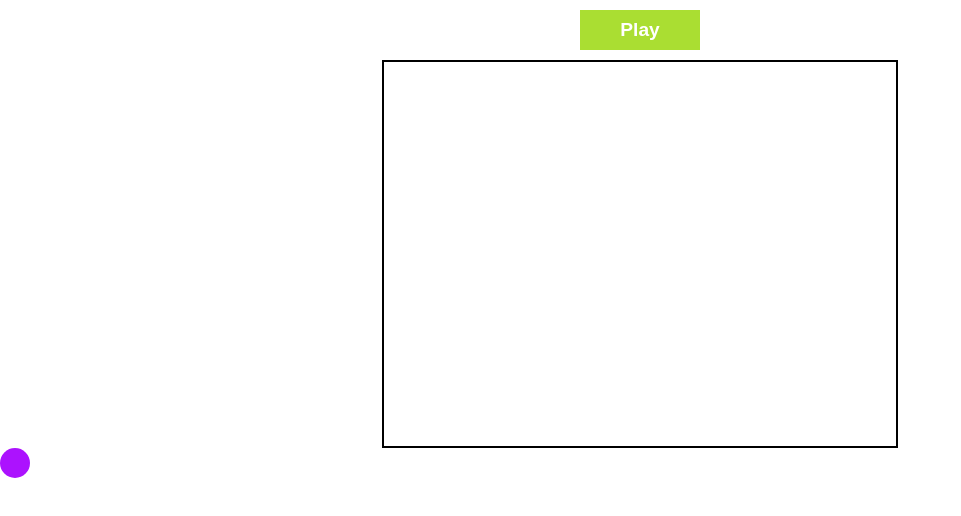
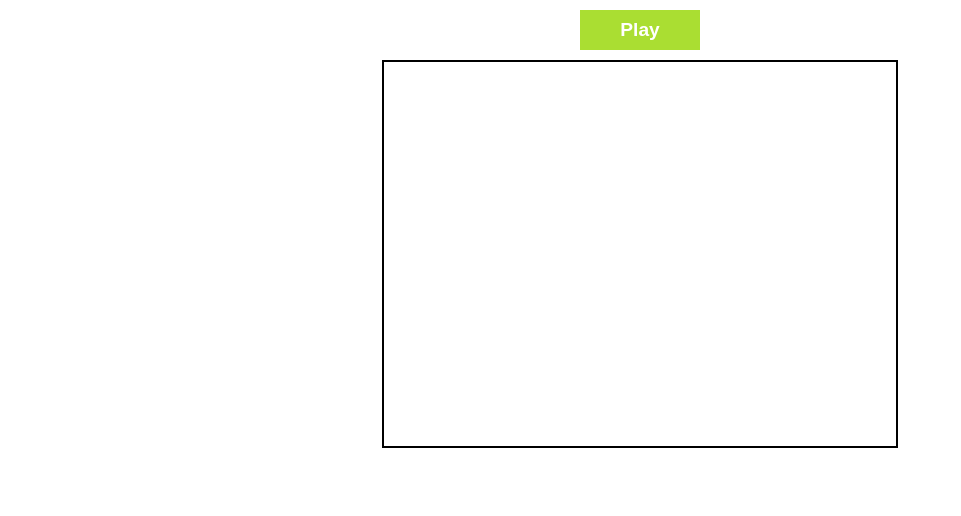
Before and after one commit to panyhenzeta/BlowGame, a React (Create React App) app: page / in a window 1280 px wide. Shown: the top 516 px of the page, without its empty margins (0-961 px from the left). Built offline with nearby package versions, Linux system fonts and the light colour scheme.

Commit message:
'deneme'

```diff
--- a/src/App.js
+++ b/src/App.js
@@ -6,12 +6,41 @@ import Board from './components/Board';
 import PlayButton from './components/PlayButton';
 
 class App extends Component {
+
+  constructor(props){
+    super(props);
+    this.state = {
+      circles: []
+    }
+  }
+
+  componentDidMount(){
+    console.log("asd");
+  }
+
+  start(){
+    this.createCircles();
+  }
+
+  createCircles(){
+    let circle;
+
+    setInterval(() => {
+      circle = <Circle />;
+      this.setState({
+          circles: [circle]
+    });
+    }, 1000);
+
+
+  }
+
   render() {
     return (
       <div>
-        <PlayButton/>
+        <PlayButton start={this.start.bind(this)}/>
         <Board/>
-        <Circle/>
+        {this.state.circles}
       </div>
     );
   }
--- a/src/components/Circle.js
+++ b/src/components/Circle.js
@@ -1,12 +1,20 @@
 import React, {Component} from 'react';
 
 class Circle extends Component{
-    style={
-        border: 5,
-        borderRadius:50,
-        backgroundColor: '#ac12fe',
-        width:30,
-        height:30
+
+    circleStyle(size, position, color){
+        console.log(position);
+        let dim = size + 'px';
+        let style = {
+            width: dim,
+            height: dim,
+            backgroundColor: color,
+            top: position.top + 'px',
+            left: position.left + 'px',
+            position: 'absolute',
+            borderRadius:50,
+        }
+        return style;
     }
 
     blowCircle(e){
@@ -15,7 +23,7 @@ class Circle extends Component{
 
     render(){
         return(
-             <div style={this.style} onClick={this.blowCircle.bind(this)}></div>
+             <div style={this.circleStyle} onClick={this.blowCircle.bind(this)}></div>
         );
     }
 
--- a/src/components/PlayButton.js
+++ b/src/components/PlayButton.js
@@ -1,14 +1,14 @@
 import React, {Component} from 'react';
 
 class PlayButton extends Component{
+    play(){
+     this.props.start();
+    }
 
-    play(){
-        alert("Let's play the game");
-    }
 
     render(){
         return(
-            <div className="playBtn" onClick={this.play}> Play </div>
+            <div className="playBtn" onClick={this.play.bind(this)}> Play </div>
         );
     }
 }
--- a/src/styles/board.css
+++ b/src/styles/board.css
@@ -15,5 +15,6 @@
     color:white;
     font-size: 1.2em;
     font-weight: bold;
+    cursor: pointer;
 
 }
```
